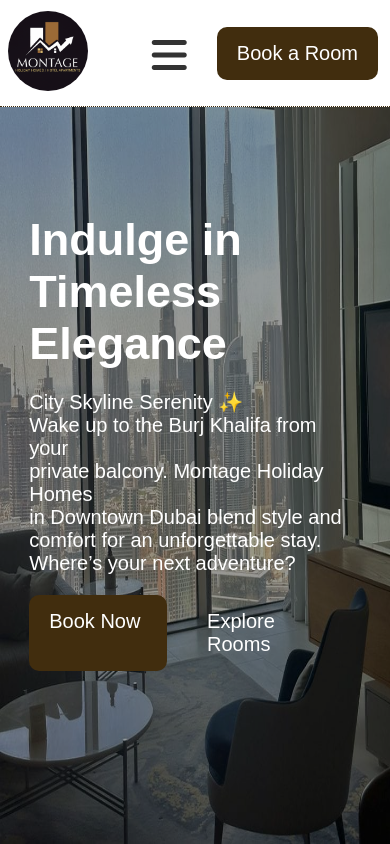
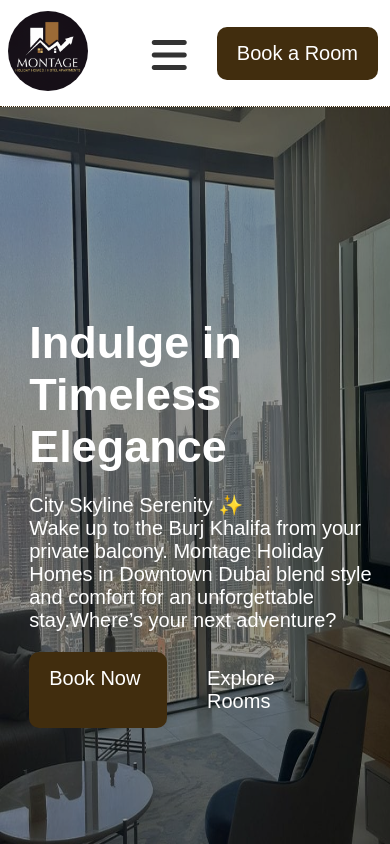
Before and after one commit to collinsolowo/Montage, a React (Vite) app: page / in a window 390 px wide. Shown: the top 844 px of the page. Built offline with nearby package versions, Linux system fonts and the light colour scheme; a web font is replaced by a local one.

Commit message:
next commit

```diff
--- a/src/assets/styles/BookingPage.css
+++ b/src/assets/styles/BookingPage.css
@@ -12,6 +12,7 @@
 
 /* Hero */
 .hero {
+    margin-top: 80px;
   position: relative;
   height: 60vh;
   background-size: cover;
--- a/src/assets/styles/RoomsServicesPage.css
+++ b/src/assets/styles/RoomsServicesPage.css
@@ -1,17 +1,18 @@
 :root {
-  --clr-dark:   #33220f;
+  --clr-dark: #33220f;
   --clr-accent: #d4a76a;
-  --clr-light:  rgba(0,0,0,0.4);
-  --transition: 0.8s cubic-bezier(0.22,1,0.36,1);
-  --radius:     12px;
-  --gap:        1.5rem;
-  --shadow:     0 12px 24px rgba(0,0,0,0.3);
+  --clr-light: rgba(0, 0, 0, 0.4);
+  --transition: 0.8s cubic-bezier(0.22, 1, 0.36, 1);
+  --radius: 12px;
+  --gap: 1.5rem;
+  --shadow: 0 12px 24px rgba(0, 0, 0, 0.3);
 }
 
 .rs-page {
   margin: 0;
   padding: 0;
   font-family: 'Unbounded', sans-serif;
+  margin-top: 80px;
 }
 
 .rs-section {
@@ -50,7 +51,7 @@
 .content {
   position: relative;
   max-width: 500px;
-  background: rgba(255,255,255,0.9);
+  background: rgba(255, 255, 255, 0.9);
   color: var(--clr-dark);
   border-radius: var(--radius);
   padding: 2rem;
@@ -117,9 +118,11 @@
     text-align: center;
     padding: 3rem 1rem;
   }
+
   .rs-section.reverse .content {
     margin-left: 0;
   }
+
   .content {
     max-width: 100%;
   }
--- a/src/assets/styles/contactpage.css
+++ b/src/assets/styles/contactpage.css
@@ -21,7 +21,7 @@
   text-align: center;
   padding: 5rem 2rem 3rem;
   background: var(--contact-clr-white);
-  margin-top: 40px;
+      margin-top: 80px;
 }
 .contact-hero-deco {
   position: absolute;
--- a/src/assets/styles/homepage.css
+++ b/src/assets/styles/homepage.css
@@ -10,6 +10,7 @@
     flex-direction: column;
     justify-content: center;
     align-items: center;
+        margin-top: 80px;
 }
 
 .overlay {
@@ -40,6 +41,7 @@
     color: white;
     font-size: 20px;
     margin-top: 20px;
+    width: 40vw;
 }
 
 .book-btn {
@@ -797,8 +799,21 @@
         font-size: 1.5rem;
         padding: 0.6rem;
     }
+
+    .overlay-content p{
+        width: 85vw;
+    }
 }
+@media (max-width: 600px) {
+    .slide-window{
+        width: 99vw !important;
+        max-width: 99vw;
+    }
 
+        .overlay-content p{
+        width: 90vw;
+    }
+}
 @media (max-width: 480px) {
     .room-card {
         border-radius: 12px;
--- a/src/pages/Homepage.jsx
+++ b/src/pages/Homepage.jsx
@@ -144,22 +144,12 @@
         {
             title: 'Studio',
             description: 'Compact studio layout with kitchenette.',
-            image: RoomPic7,
+            image: RoomPic2,
         },
         {
             title: 'Twin Room',
             description: 'Two single beds, ideal for friends or colleagues.',
-            image: RoomPic8,
-        },
-        {
-            title: RoomPic9,
-            description: 'Perfect for solo travelers on the go.',
-            image: '/images/rooms/room9.jpg',
-        },
-        {
-            title: RoomPic10,
-            description: 'Top‑floor oasis with panoramic city/sea views.',
-            image: '/images/rooms/room10.jpg',
+            image: RoomPic5,
         },
     ];
 
@@ -187,7 +177,7 @@
                 <div class="overlay"></div>
                 <div class="overlay-content">
                     <h1>Indulge in Timeless<br /> Elegance</h1>
-                    <p>City Skyline Serenity ✨<br/>Wake up to the Burj Khalifa from your <br/>private balcony. Montage Holiday Homes <br/>in Downtown Dubai blend style and <br/>comfort for an unforgettable stay.<br/> Where’s your next adventure?</p>
+                    <p>City Skyline Serenity ✨<br/>Wake up to the Burj Khalifa from your private balcony. Montage Holiday Homes in Downtown Dubai blend style and comfort for an unforgettable stay.Where’s your next adventure?</p>
                     <div className="d-flex btn-box">
                         <div class="book-btn">Book Now</div>
                         <div class="rooms-btn">Explore Rooms</div>
```
